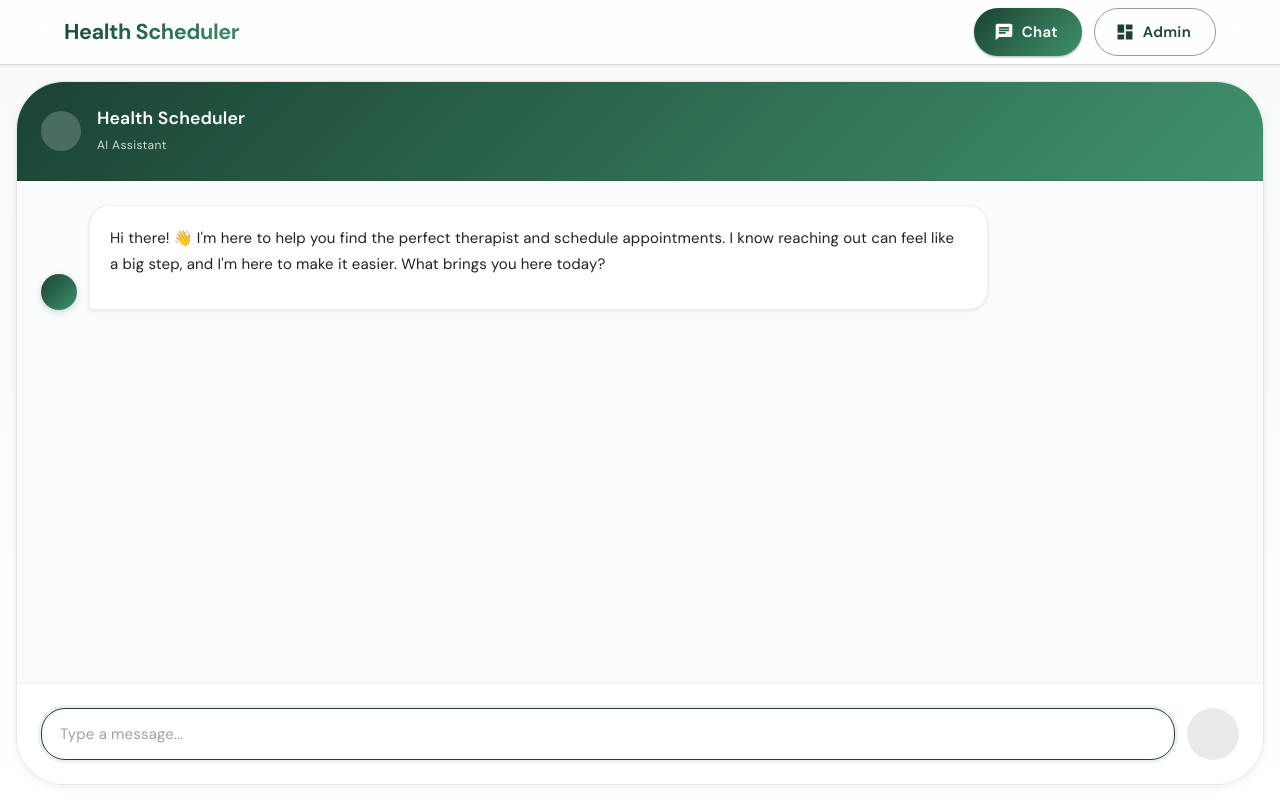
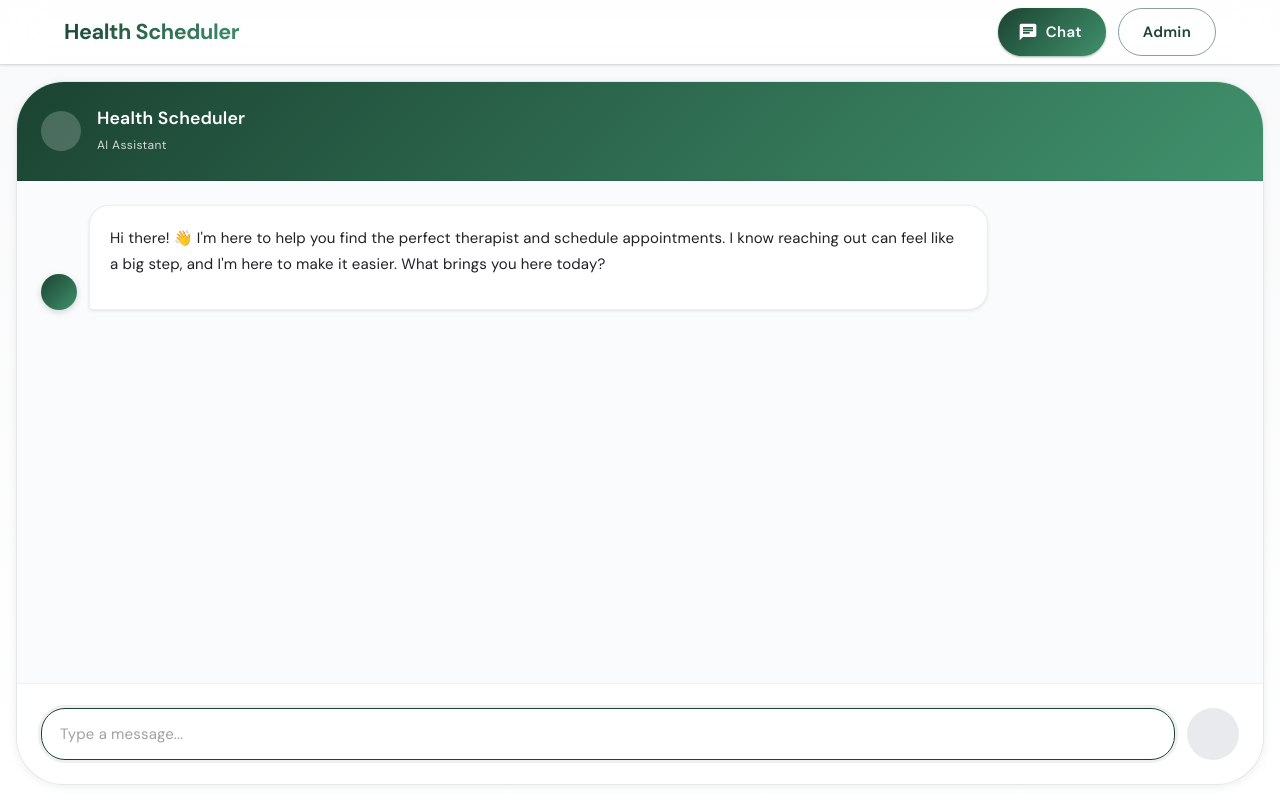
Before and after one commit to Shivesh-ctrl/healthcare-scheduler, a React (Vite) app in the folder frontend/: page / in a window 1280 px wide. Built offline with nearby package versions, Linux system fonts and the light colour scheme; no server answers; some icons are missing.

Commit message:
Remove icon from Admin button, keep only text

```diff
--- a/frontend/src/App.tsx
+++ b/frontend/src/App.tsx
@@ -103,7 +103,6 @@ export default function App() {
                 <Button
                   component={Link}
                   to="/admin"
-                  startIcon={<DashboardIcon />}
                   variant={location.pathname.includes('/admin') ? "contained" : "outlined"}
                   sx={{
                     color: location.pathname.includes('/admin')
```
